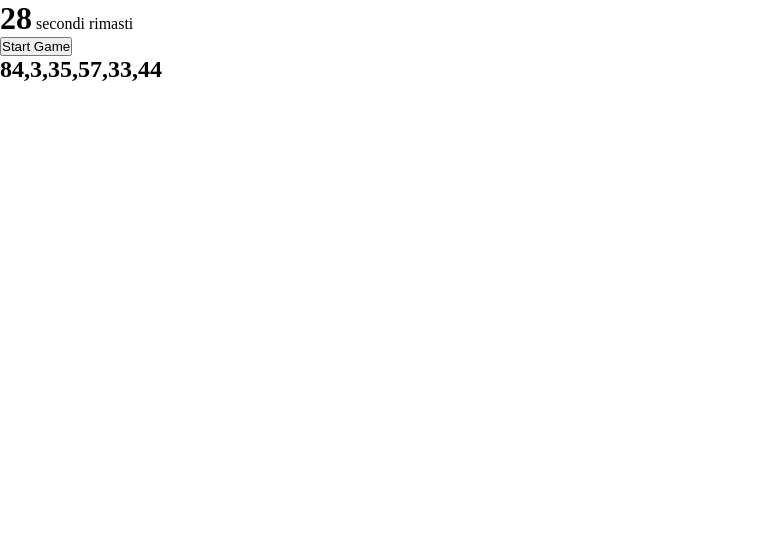
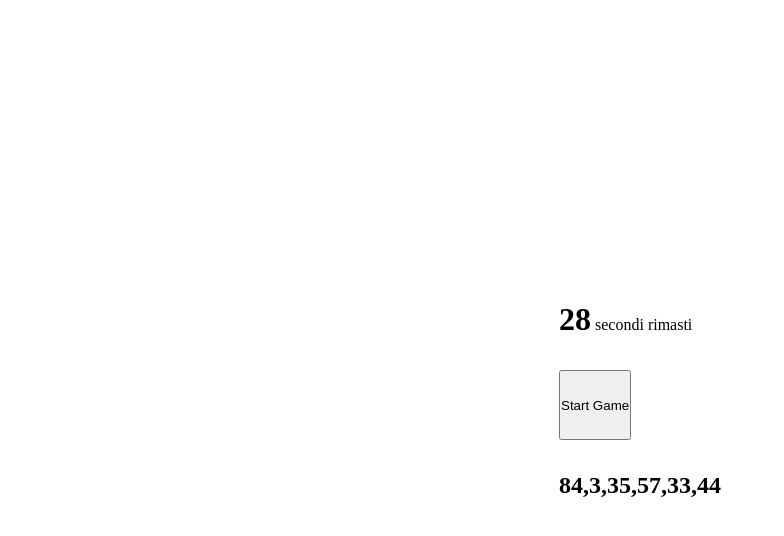
Before and after one commit to scurenza/js-simon, a plain HTML site: page index.html in a window 1280 px wide. Both pictures are taken after a click on the button "Start Game". Shown: the whole page, without its empty margins (0-784 px from the left). Drawn offline with Linux system fonts and the light colour scheme.

Commit message:
esercizio completo

```diff
--- a/css/style.css
+++ b/css/style.css
@@ -11,3 +11,21 @@ h1{
 .hidden{
     display: none;
 }
+
+.container{
+    width: 100%;
+    height: 100vh;
+
+    display: flex;
+    justify-content: center;
+    align-items: center;
+}
+
+.timer{
+    margin-bottom: 2rem;
+}
+
+button{
+    height: 70px;
+    margin-bottom: 2rem;
+}
--- a/index.html
+++ b/index.html
@@ -12,7 +12,7 @@
   <body>
     <div class="container">
       <div class="wrapper">
-        <div>
+        <div class="timer">
           <h1 id="timer"></h1>
           <span class="bold">secondi rimasti</span>
         </div>
--- a/js/script.js
+++ b/js/script.js
@@ -32,8 +32,8 @@ let winnerArray = [];
 // Al click del bottone
 startBtn.addEventListener("click", function() {
     // Pulisco i campi
-    let rndNumbers = [];
-    let userArray = [];
+    // let rndNumbers = [];
+    // let userArray = [];
     let timer = 29;
     timerDisplay.innerHTML = 30;
 
@@ -64,11 +64,11 @@ startBtn.addEventListener("click", function() {
     }, 1000)
 
     // Faccio partire il countdown per il cambio di stato e l'inizio della nuova fase
-    setTimeout(removeOutput,3000);
+    setTimeout(removeOutput,30000);
 
-    setTimeout(askInput,3050);
+    setTimeout(askInput,30010);
 
-
+    console.log(winnerArray);
 
 
 });
@@ -105,20 +105,10 @@ function askInput () {
         }
 }
         for(let i = 0; i <= userArray.length; i++) {
-            if (userArray[i] === rndNumbers[i]) {
-                console.log(userArray[i]);
+            if (rndNumbers.includes(userArray[i])) {
+                winnerArray.push(userArray[i]);
             }
         }
-
-
+        resultTitle.innerHTML = `Bravo! Ne hai indovinati ${winnerArray.length} e sono ${winnerArray}`;
+    return winnerArray;
 }
-
-
-   // // Paragono l'array dato dall'utente con quello generato in modo rnd
-//    for(let i = 0; i < userArray.length; i++) {
-//     if (rndNumbers.includes(userArray[i])) {
-//         winnerArray.push(userArray[i])
-//     }
-// }
-// result.classList.remove("hidden");
-// return winnerArray;
```
